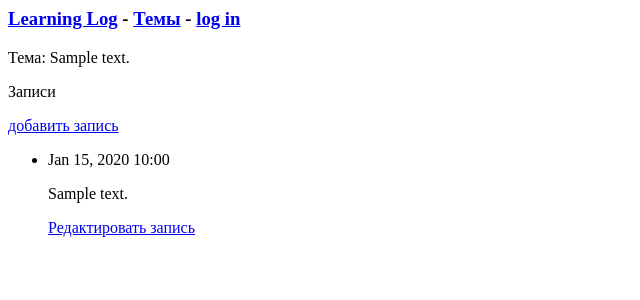
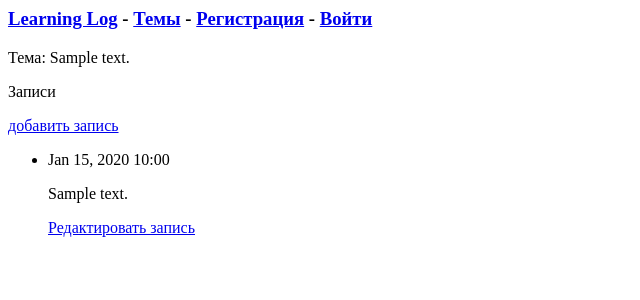
Before and after one commit to Daniil11/Track-your-learning, a Django app: a page that uses learning_logs/templates/learning_logs/base.html in a window 1280 px wide. Shown: the top 300 px of the page, without its empty margins (0-640 px from the left). Run offline with Django 3.2, Linux system fonts and the light colour scheme; tables that the repository leaves empty hold one stand-in row (values such as "Sample post").

Commit message:
сделал регистрацию

```diff
--- a/learning_logs/templates/learning_logs/base.html
+++ b/learning_logs/templates/learning_logs/base.html
@@ -3,9 +3,10 @@
 	<a href="{% url 'learning_logs:topics' %}">Темы</a> -
 	{% if user.is_authenticated %}
 		Привет, {{ user.username }}.
-		<a href="{% url 'users:logout' %}">log out</a>
+		- <a href="{% url 'users:logout' %}">Выход</a>
 	{% else %}
-		<a href="{% url 'users:login' %}">log in</a>
+		<a href="{% url 'users:register' %}">Регистрация</a> -
+		<a href="{% url 'users:login' %}">Войти</a>
 	{% endif %}
 </h3>
 {% block content %}{% endblock content %}
--- a/users/urls.py
+++ b/users/urls.py
@@ -12,4 +12,5 @@ urlpatterns = [
     	auth_views.LoginView.as_view(template_name='users/login.html'),
     	name='login'),
 	path(r'^logout/$', views.logout_view, name='logout'),
+	path(r'^register/$',views.register,name='register'),
 ]
```
Also changed, not shown: users/views.py (+15 -1 lines).
